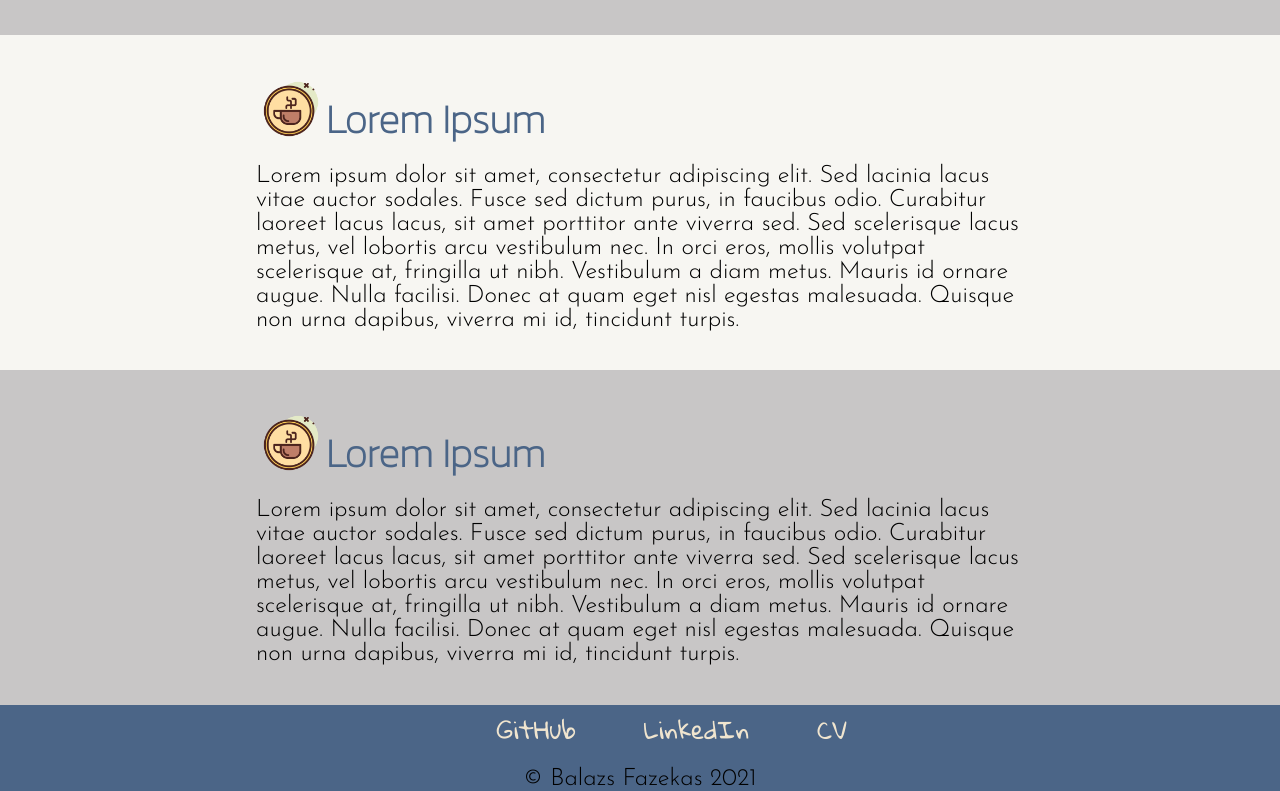
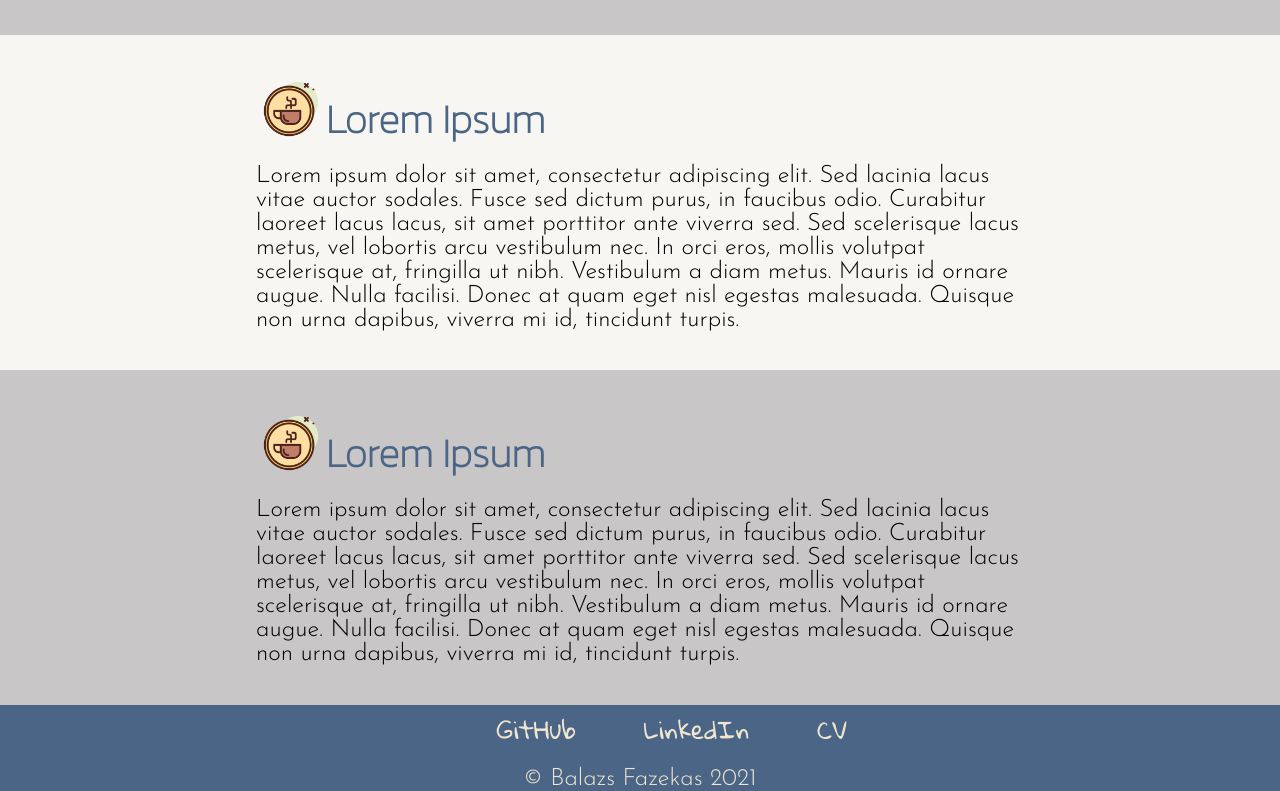
Before and after one commit to loneCarrot/fazi_blog, a plain HTML site: page index.html in a window 1280 px wide. Shown: the part 996-1787 px from the top of the page. Drawn offline with Linux system fonts and the light colour scheme.

Commit message:
change color of footer paragraph

```diff
--- a/css/style.css
+++ b/css/style.css
@@ -83,4 +83,4 @@ a{
 
 .footer p{
     padding-top: 14px;
-}
+    color:  #F0E5CF;
```
